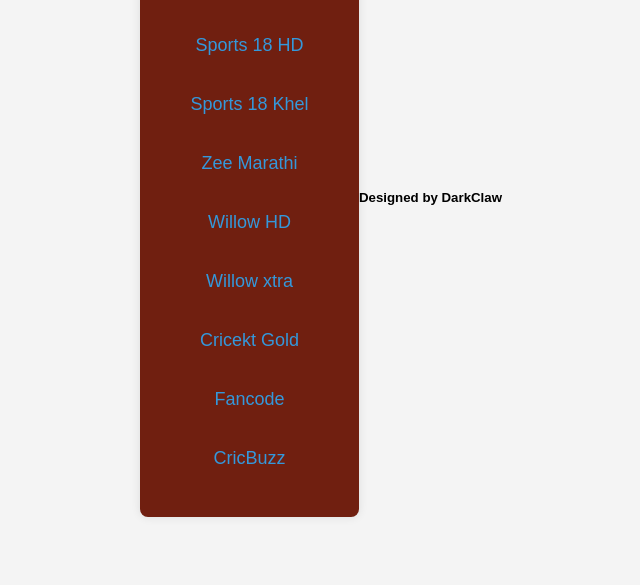
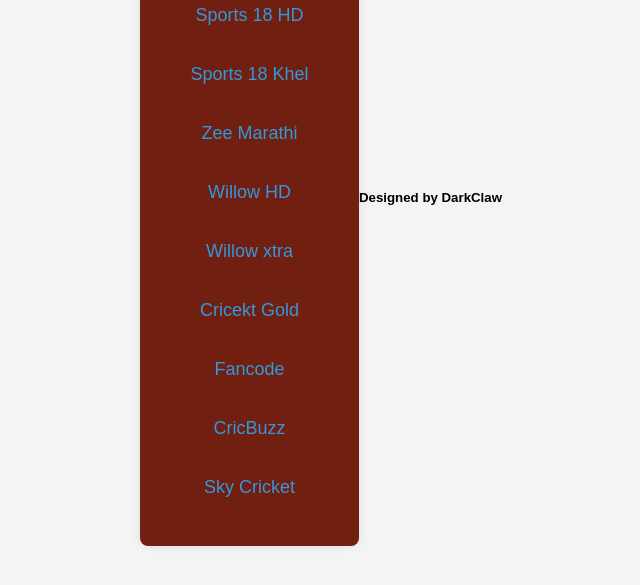
Before and after one commit to saahilmangaonkar/onlylive, a plain HTML site: page index.html in a window 1280 px wide. Shown: the part 203-788 px from the top of the page, without its empty margins (319-959 px from the left). Drawn offline with Linux system fonts and the light colour scheme.

Commit message:
Update index.html

```diff
--- a/index.html
+++ b/index.html
@@ -51,6 +51,7 @@
             <a href="https://allsport.games/a1.html?channel=CricketGold" target="_blank">Cricekt Gold</a><br>
             <a href="https://fancode.allsport.games/api?match_id=103381&worldwide=true" target="_blank">Fancode</a><br>
             <a href="https://stream.cricktv.site/live?id=cl2" target="_blank">CricBuzz</a><br>
+            <a href="https://stream.cricktv.site/tv?id=skysports" target="_blank">Sky Cricket</a><br>
         </div>
     </div>
     <h5>Designed by DarkClaw</h5>
```
